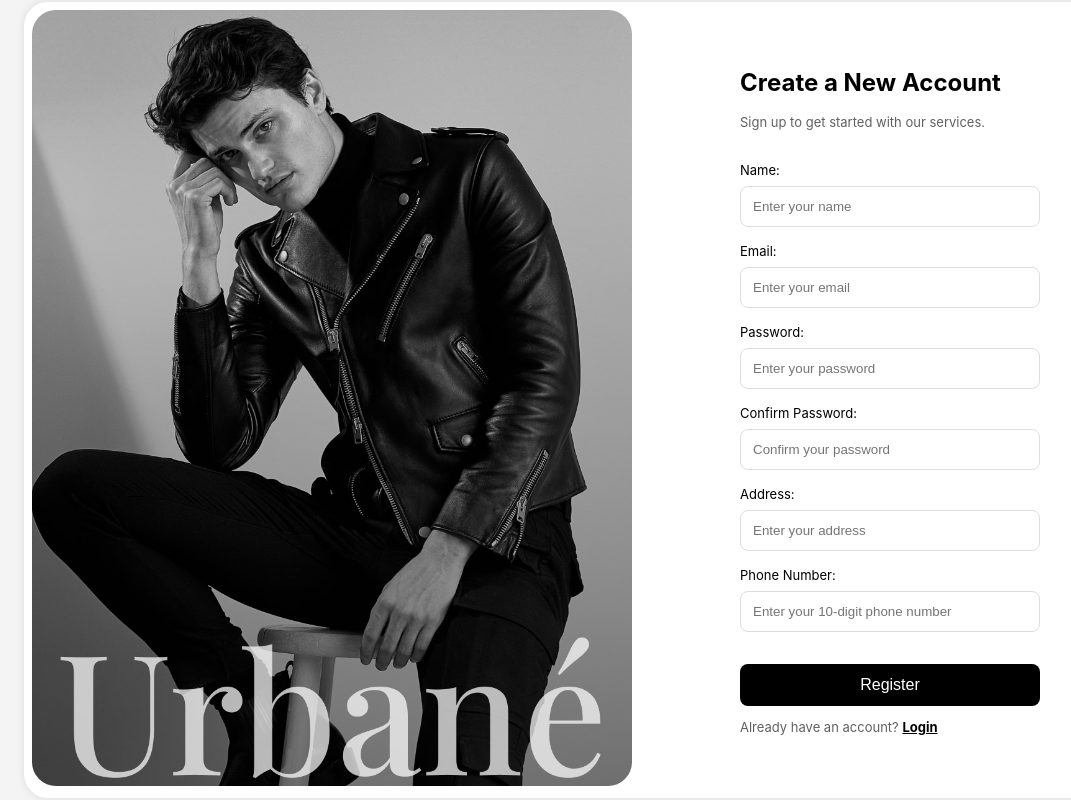
After one commit to HashenUdara/urbane-ecommerce, a PHP site: page /register.php in a window 1280 px wide. The commit adds this page. Shown: the whole page, without its empty margins (58-1129 px from the left). Run offline with PHP 8.4, Linux system fonts and the light colour scheme.

Commit message:
added sign up page

```diff
--- a/css/style.css
+++ b/css/style.css
@@ -44,12 +44,31 @@ label {
   border-radius: 8px;
   font-size: 16px;
   cursor: pointer;
+  transition: background-color 0.3s ease, color 0.3s ease;
 }
+
 .button:hover {
   background-color: #ecb6ff;
+  color: #000000; /* Optional: changing the text color on hover */
 }
-.message {
-  text-align: center;
-  margin-top: 1rem;
+.error-label {
+  margin: 1rem 0rem;
   color: #d9534f;
 }
+
+.link {
+  color: #000000;
+  font-weight: bold;
+}
+
+.link:hover {
+  opacity: 0.5;
+}
+
+.img-cover-login {
+  width: 600px;
+  border-radius: 24px;
+  margin: 0.5rem;
+  height: -webkit-fill-available;
+  object-fit: cover;
+}
--- /dev/null
+++ b/js/registration-form-validation.js
@@ -0,0 +1,70 @@
+// reference to the original source
+// source: https://www.tutorialspoint.com/javascript/javascript_form_validations.htm
+
+function validate() {
+  let isValid = true;
+
+  document.getElementById("nameError").innerHTML = "";
+  document.getElementById("emailError").innerHTML = "";
+  document.getElementById("passwordError").innerHTML = "";
+  document.getElementById("confirmPasswordError").innerHTML = "";
+  document.getElementById("addressError").innerHTML = "";
+  document.getElementById("phoneError").innerHTML = "";
+
+  // Validate name
+  if (document.myForm.name.value == "") {
+    document.getElementById("nameError").innerHTML =
+      "Please provide your name!";
+    isValid = false;
+  }
+
+  // Validate email
+  if (document.myForm.email.value == "") {
+    document.getElementById("emailError").innerHTML =
+      "Please provide your Email!";
+    isValid = false;
+  }
+
+  // Validate password
+  if (document.myForm.password.value == "") {
+    document.getElementById("passwordError").innerHTML =
+      "Please provide a password!";
+    isValid = false;
+  }
+
+  // Validate confirm password
+  if (document.myForm.confirm_password.value == "") {
+    document.getElementById("confirmPasswordError").innerHTML =
+      "Please confirm your password!";
+    isValid = false;
+  }
+
+  // Check if passwords match
+  if (
+    document.myForm.password.value !== document.myForm.confirm_password.value
+  ) {
+    document.getElementById("confirmPasswordError").innerHTML =
+      "Passwords do not match!";
+    isValid = false;
+  }
+
+  // Validate address
+  if (document.myForm.address.value == "") {
+    document.getElementById("addressError").innerHTML =
+      "Please provide your address!";
+    isValid = false;
+  }
+
+  // Validate phone number
+  if (
+    document.myForm.phone_number.value == "" ||
+    isNaN(document.myForm.phone_number.value) ||
+    document.myForm.phone_number.value.length != 10
+  ) {
+    document.getElementById("phoneError").innerHTML =
+      "Please provide a valid 10-digit phone number.";
+    isValid = false;
+  }
+
+  return isValid;
+}
--- /dev/null
+++ b/register.php
@@ -0,0 +1,128 @@
+<?php
+include 'header.php';
+include 'db_connect.php';
+$err_msg = "";
+$success_msg = "";
+
+if ($_SERVER["REQUEST_METHOD"] == "POST") {
+    $name = $_POST['name'];
+    $email = $_POST['email'];
+    $password = $_POST['password'];
+    $confirm_password = $_POST['confirm_password'];
+    $address = $_POST['address'];
+    $phone_number = $_POST['phone_number'];
+
+    // Validate password and confirm password match
+    if ($password !== $confirm_password) {
+        $err_msg = "Passwords do not match.";
+    } else {
+
+        // Check if email already exists
+        $query = "SELECT user_id FROM users WHERE email = '$email'";
+        $result = $conn->query($query);
+
+        if ($result->num_rows > 0) {
+            $err_msg = "Email is already registered. Please try logging in.";
+        } else {
+
+            // Hash the password
+            // Code source: https://www.tutorialspoint.com/php/php_function_password_hash.htm
+            $hashed_password = password_hash($password, PASSWORD_BCRYPT);
+
+            $query = "INSERT INTO users (email, password, name, address, phone_number, role)
+                      VALUES ('$email', '$hashed_password', '$name', '$address', '$phone_number', 'customer')";
+
+            if ($conn->query($query) === TRUE) {
+                $success_msg = "Account created successfully! You can now <a href='login.php'>login</a>.";
+            } else {
+                $err_msg = "Error: " . $conn->error;
+            }
+        }
+    }
+}
+
+$conn->close();
+?>
+
+<!DOCTYPE html>
+<html lang="en">
+
+<head>
+    <meta charset="UTF-8">
+    <meta name="viewport" content="width=device-width, initial-scale=1.0">
+    <title>Register</title>
+    <link rel="stylesheet" href="css/style.css">
+    <style>
+        .login-container {
+            display: flex;
+            justify-content: center;
+            align-items: center;
+            width: 500px;
+        }
+
+        .error-message {
+            color: red;
+            font-size: small;
+        }
+    </style>
+
+    <script src="./js/registration-form-validation.js"></script>
+</head>
+
+<body>
+    <div class="container" style="display: flex;">
+        <div>
+            <img src="img/img1.jpg" class="img-cover-login" />
+        </div>
+
+        <div class="login-container">
+            <div style="width: 300px; margin: 2rem 0rem;">
+                <h1>Create a New Account</h1>
+                <p class="sub-heading">Sign up to get started with our services.</p>
+                <form name="myForm" method="post" action="" onsubmit="return validate();" style="margin-top:2rem;">
+                    <label for="name">Name:</label>
+                    <input type="text" class="input-field" id="name" name="name" required placeholder="Enter your name">
+                    <span id="nameError" class="error-message"></span>
+                    <br>
+
+                    <label for="email">Email:</label>
+                    <input type="email" class="input-field" id="email" name="email" required placeholder="Enter your email">
+                    <span id="emailError" class="error-message"></span>
+                    <br>
+
+                    <label for="password">Password:</label>
+                    <input type="password" class="input-field" id="password" name="password" required placeholder="Enter your password">
+                    <span id="passwordError" class="error-message"></span>
+                    <br>
+
+                    <label for="confirm_password">Confirm Password:</label>
+                    <input type="password" class="input-field" id="confirm_password" name="confirm_password" required placeholder="Confirm your password">
+                    <span id="confirmPasswordError" class="error-message"></span>
+                    <br>
+
+                    <label for="address">Address:</label>
+                    <input type="text" class="input-field" id="address" name="address" required placeholder="Enter your address">
+                    <span id="addressError" class="error-message"></span>
+                    <br>
+
+                    <label for="phone_number">Phone Number:</label>
+                    <input type="text" class="input-field" id="phone_number" name="phone_number" required placeholder="Enter your 10-digit phone number">
+                    <span id="phoneError" class="error-message"></span>
+                    <br>
+
+                    <div class="error-label">
+                        <?php echo $err_msg ?>
+                    </div>
+                    <div class="success-label">
+                        <?php echo $success_msg ?>
+                    </div>
+
+                    <input type="submit" class="button" value="Register">
+                    <p class="sub-heading">Already have an account? <a href="./login.php" class="link">Login</a></p>
+                </form>
+            </div>
+        </div>
+    </div>
+</body>
+
+</html>
```
Also changed, not shown: login.php (+10 -12 lines), img/img1.jpg (added).
